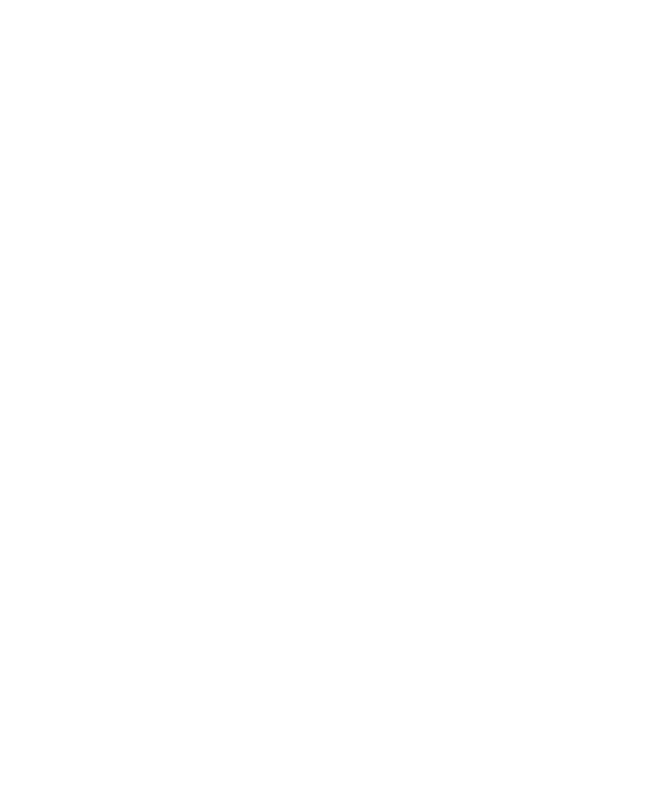
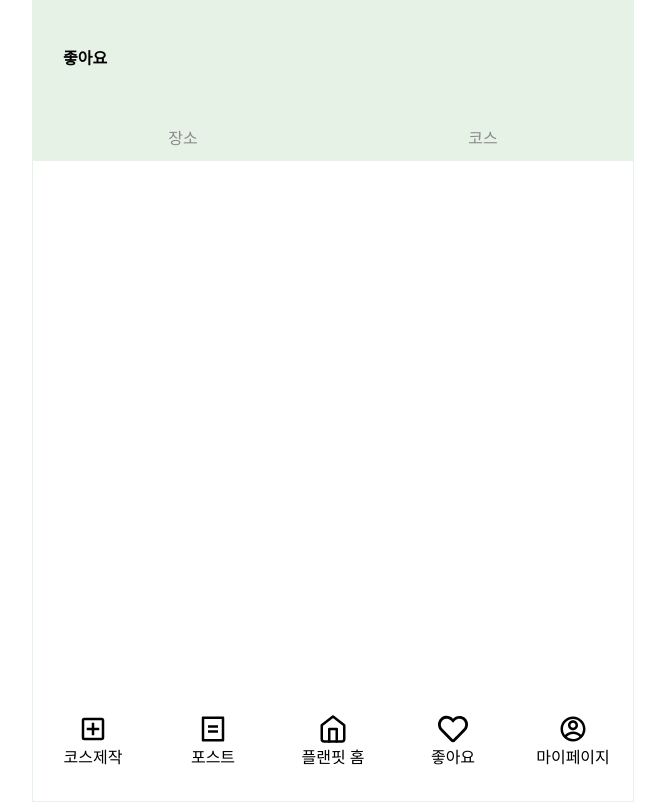
Before and after one commit to SucceS5/PlanFit-FrontEnd, a React (Vite) app: page /Likes in a window 1280 px wide. Before the commit this address had no page. Shown: the whole page, without its empty margins (307-972 px from the left). Built offline with nearby package versions, Linux system fonts and the light colour scheme.

Commit message:
프로젝트 생성

```diff
--- a/src/App.tsx
+++ b/src/App.tsx
@@ -5,6 +5,7 @@
 import LoginHome from "./pages/loginHome";
 import MyPage from "./pages/MyPage";
 import EditPage from "./pages/EditPage";
+import Likes from "./pages/Likes";
 
 function App() {
   return (
@@ -17,6 +18,7 @@
         <Route path="/LoginHome" element={<LoginHome />} />
         <Route path="/MyPage" element={<MyPage />} />
         <Route path="/edit/:field" element={<EditPage />} />
+        <Route path="/Likes" element={<Likes />} />
       </Routes>
     </Router>
   );
--- a/src/less/Likes.module.less
+++ b/src/less/Likes.module.less
@@ -0,0 +1,129 @@
+html,
+body {
+  margin: 0;
+  height: 100%; /* 화면 전체 높이를 100%로 설정 */
+  width: 100%; /* 화면 전체 너비를 100%로 설정 */
+  display: flex;
+  justify-content: center;
+}
+
+.container {
+  display: flex;
+  justify-items: center;
+  align-items: center;
+  flex-direction: column;
+  width: 600px;
+  height: 100%;
+  background-color: white;
+  border: 1px solid #e7f2e7;
+
+  .header {
+    width: 100%;
+    height: 20%;
+    background-color: #e7f2e7;
+    border: #e7f2e7;
+    display: flex;
+    align-items: center;
+    flex-direction: column;
+
+    .headerTop {
+      width: 90%;
+      height: 70%;
+      display: flex;
+      justify-content: start;
+      align-items: center;
+      font-size: 1em;
+      font-weight: bolder;
+    }
+
+    .headerBottom {
+      width: 100%;
+      height: 30%;
+      display: flex;
+      justify-content: center;
+      align-items: center;
+      flex-direction: row;
+
+      .headerBottomLeft {
+        width: 50%;
+        height: 100%;
+        display: flex;
+        justify-content: center;
+        align-items: center;
+        color: #8a8a8a;
+        cursor: pointer;
+        transition: background-color 0.3s, color 0.3s; /* 부드러운 전환 효과 */
+      }
+      .headerBottomRight {
+        width: 50%;
+        height: 100%;
+        display: flex;
+        justify-content: center;
+        align-items: center;
+        color: #8a8a8a;
+        cursor: pointer;
+        transition: background-color 0.3s, color 0.3s; /* 부드러운 전환 효과 */
+      }
+    }
+  }
+
+  .main {
+    width: 100%;
+    height: 65%;
+    background-color: white;
+    display: flex;
+    align-items: center;
+    justify-content: center;
+    flex-direction: column;
+  }
+
+  .footer {
+    width: 100%;
+    height: 15%;
+    display: flex;
+    justify-content: center;
+    align-items: center;
+    flex-direction: row;
+    cursor: pointer;
+    transition: background-color 0.3s, color 0.3s; /* 부드러운 전환 효과 */
+
+    div {
+      width: 20%;
+      height: 100%;
+      display: flex;
+      justify-content: center;
+      align-items: center;
+      flex-direction: column;
+
+      .button {
+        width: 30px;
+        height: 30px;
+        margin: 0;
+      }
+    }
+  }
+}
+
+.footer div:focus,
+.footer div:hover {
+  background-color: #2c6b56; /* 배경색을 변경 */
+  color: white; /* 글자 색을 하얀색으로 변경 */
+}
+
+.footer div .button {
+  margin-right: 8px;
+  color: inherit; /* 부모의 색상에 맞춰 아이콘 색상을 상속 */
+}
+
+.footer div:hover .button,
+.footer div:focus .button {
+  color: white; /* 아이콘 색을 하얀색으로 변경 */
+}
+
+.headerBottomLeft:focus,
+.headerBottomLeft:hover,
+.headerBottomRight:focus,
+.headerBottomRight:hover {
+  background-color: #2c6b56; /* 배경색을 변경 */
+  color: white !important; /* 글자 색을 하얀색으로 변경 */
+}
--- a/src/less/MyPage.module.less
+++ b/src/less/MyPage.module.less
@@ -71,6 +71,20 @@
           height: 50%;
           margin: 0;
           padding: 0;
+        }
+      }
+      .logOut {
+        width: 30%;
+        height: 60px;
+        display: flex;
+        justify-content: center;
+        align-items: end;
+        cursor: pointer;
+        column-gap: 10px;
+
+        .icon {
+          width: 1.3em;
+          height: 1.3em;
         }
       }
     }
--- a/src/pages/EditPage.tsx
+++ b/src/pages/EditPage.tsx
@@ -10,11 +10,24 @@
 
 function EditPage() {
   const { field } = useParams(); // URL에서 field 파라미터를 가져옴
+
   const navigate = useNavigate();
+
   const backClick = () => {
     navigate("/MyPage");
   };
 
+  const homeClick = () => {
+    navigate("/LoginHome");
+  };
+
+  const myClick = () => {
+    navigate("/MyPage");
+  };
+
+  const likeClick = () => {
+    navigate("/Likes");
+  };
   const renderEditForm = () => {
     switch (field) {
       case "id":
@@ -116,15 +129,15 @@
           <RiBillLine className={style.button} />
           포스트
         </div>
-        <div>
+        <div onClick={homeClick}>
           <FiHome className={style.button} />
           플랜핏 홈
         </div>
-        <div>
+        <div onClick={likeClick}>
           <FaRegHeart className={style.button} />
           좋아요
         </div>
-        <div>
+        <div onClick={myClick}>
           <RiAccountCircleLine className={style.button} />
           마이페이지
         </div>
--- a/src/pages/Likes.tsx
+++ b/src/pages/Likes.tsx
@@ -0,0 +1,59 @@
+import style from "../less/Likes.module.less";
+import { MdOutlineAddBox } from "react-icons/md";
+import { RiBillLine } from "react-icons/ri";
+import { FiHome } from "react-icons/fi";
+import { FaRegHeart } from "react-icons/fa";
+import { RiAccountCircleLine } from "react-icons/ri";
+import { useNavigate } from "react-router-dom";
+
+function Likes() {
+  const navigate = useNavigate();
+
+  const homeClick = () => {
+    navigate("/LoginHome");
+  };
+
+  const myClick = () => {
+    navigate("/Mypage");
+  };
+
+  const likeClick = () => {
+    alert("이미 좋아요에 계십니다!");
+  };
+  return (
+    <div className={style.container}>
+      <div className={style.header}>
+        <div className={style.headerTop}>좋아요</div>
+        <div className={style.headerBottom}>
+          <div className={style.headerBottomLeft}>장소</div>
+          <div className={style.headerBottomRight}>코스</div>
+        </div>
+      </div>
+      <div className={style.main}></div>
+      <div className={style.footer}>
+        <div>
+          <MdOutlineAddBox className={style.button} />
+          코스제작
+        </div>
+        <div>
+          <RiBillLine className={style.button} />
+          포스트
+        </div>
+        <div onClick={homeClick}>
+          <FiHome className={style.button} />
+          플랜핏 홈
+        </div>
+        <div onClick={likeClick}>
+          <FaRegHeart className={style.button} />
+          좋아요
+        </div>
+        <div onClick={myClick}>
+          <RiAccountCircleLine className={style.button} />
+          마이페이지
+        </div>
+      </div>
+    </div>
+  );
+}
+
+export default Likes;
--- a/src/pages/MyPage.tsx
+++ b/src/pages/MyPage.tsx
@@ -6,6 +6,7 @@
 import { FaRegHeart } from "react-icons/fa";
 import { RiAccountCircleLine } from "react-icons/ri";
 import { FaChevronRight } from "react-icons/fa";
+import { LuLogOut } from "react-icons/lu";
 import { useNavigate } from "react-router-dom";
 
 type EditField = "id" | "password" | "profile" | "name" | "birth" | "phone" | "email" | "position";
@@ -17,10 +18,23 @@
     navigate("/LoginHome");
   };
 
+  const logoutClick = () => {
+    navigate("/Home");
+  };
+
+  const likeClick = () => {
+    navigate("/Likes");
+  };
+
   const handleEditClick = (field: EditField) => {
     console.log(field); // field가 사용되고 있음을 명시적으로 확인
     navigate(`/edit/${field}`);
   };
+
+  const myClick = () => {
+    alert("이미 마이페이지에 계십니다!");
+  };
+
   return (
     <div className={style.container}>
       <div className={style.header}>
@@ -32,6 +46,10 @@
           <div className={style.headInfo}>
             <p>OOO 님</p>
             <p>OO세 대학생</p>
+          </div>
+          <div className={style.logOut} onClick={logoutClick}>
+            로그아웃
+            <LuLogOut className={style.icon} />
           </div>
         </div>
       </div>
@@ -101,11 +119,11 @@
           <FiHome className={style.button} />
           플랜핏 홈
         </div>
-        <div>
+        <div onClick={likeClick}>
           <FaRegHeart className={style.button} />
           좋아요
         </div>
-        <div>
+        <div onClick={myClick}>
           <RiAccountCircleLine className={style.button} />
           마이페이지
         </div>
--- a/src/pages/loginHome.tsx
+++ b/src/pages/loginHome.tsx
@@ -9,13 +9,18 @@
 
 function LoginHome() {
   const navigate = useNavigate();
+
   const homeClick = () => {
-    alert("이미 홈에서 계십니다!");
+    alert("이미 홈에 계십니다!");
   };
+
   const myClick = () => {
     navigate("/MyPage");
   };
 
+  const likeClick = () => {
+    navigate("/Likes");
+  };
   return (
     <div className={style.container}>
       <div className={style.header}>
@@ -48,7 +53,7 @@
           <FiHome className={style.button} />
           플랜핏 홈
         </div>
-        <div>
+        <div onClick={likeClick}>
           <FaRegHeart className={style.button} />
           좋아요
         </div>
```
